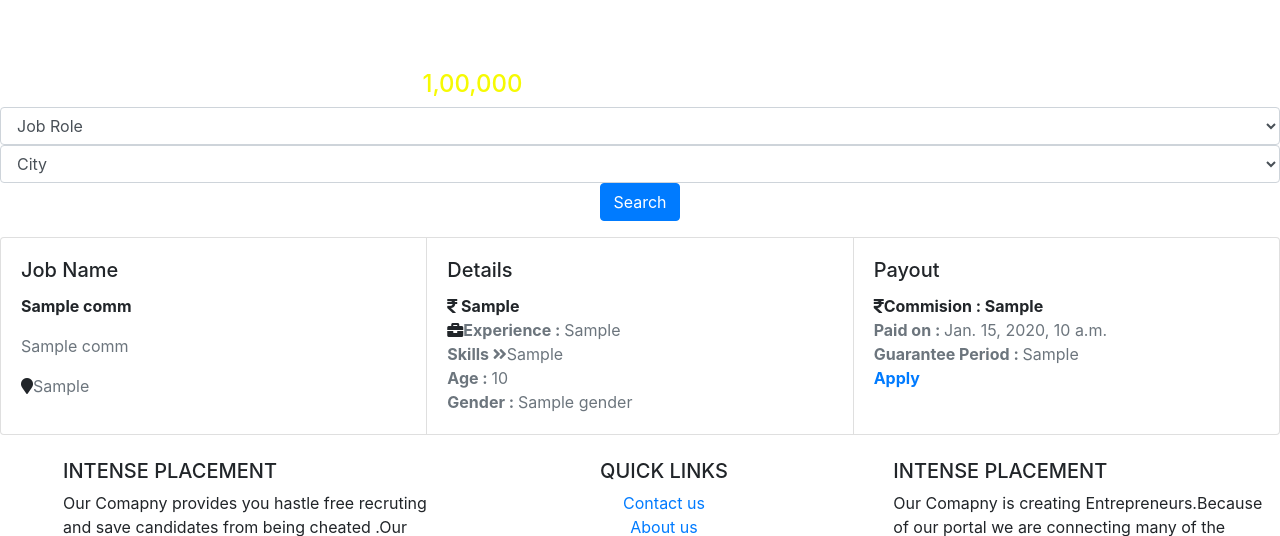
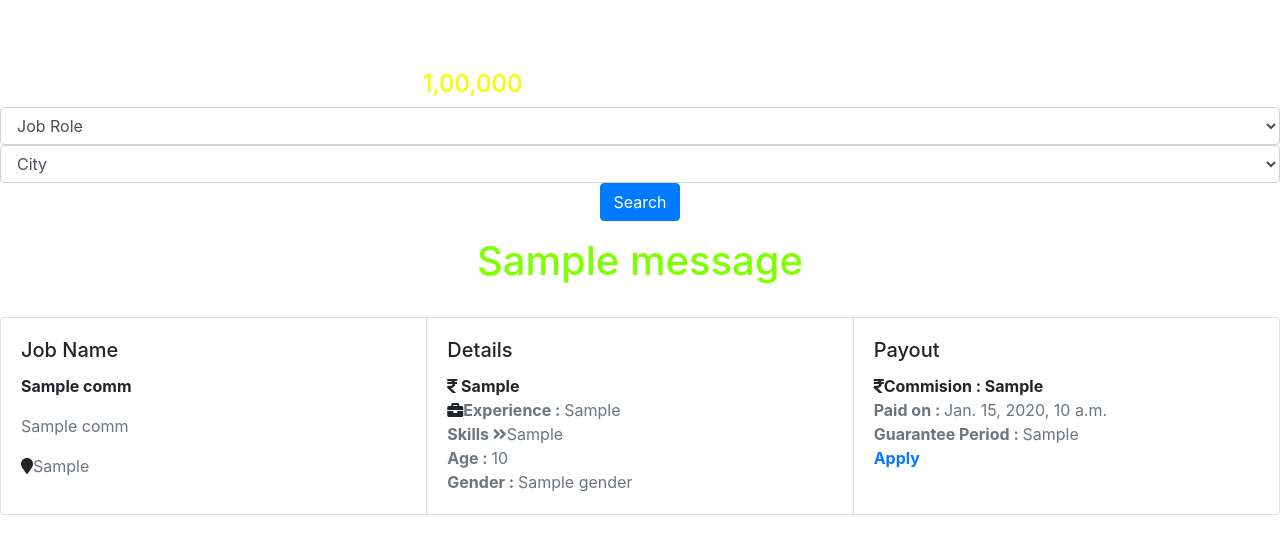
Before and after one commit to jaassmine/Website, a Django app: template NewIntense/main/templates/pat_com.html in a window 1280 px wide; the page is wider, and only the part inside the window is pictured. Shown: the part 1211-1747 px from the top of that part. Run offline with Django 3.2, Linux system fonts and the light colour scheme; the template is opened without the code that fills it: most values are stand-ins (such as "Sample title", 1, 10 or a date in 2020); one stand-in notice (Sample message) is shown; parts of the project's set-up code (start-up, migrations or seed data) failed here and were passed over; some libraries are stand-ins or nearby versions.

Commit message:
Update pat_com.html
to show message if there are 0 jobs in partner side

```diff
--- a/NewIntense/main/templates/pat_com.html
+++ b/NewIntense/main/templates/pat_com.html
@@ -76,6 +76,12 @@
             </div>
 
     </section>
+	<div class=" text-center">
+      {% for m in messages %}
+       <h1 style="color: chartreuse;"> {{m}}</h1>
+      {% endfor %}
+    </div>
+    <br>
     {% for comm in jobAr %}
     <div class="card-group mx-auto">
         <div class="card">
```
